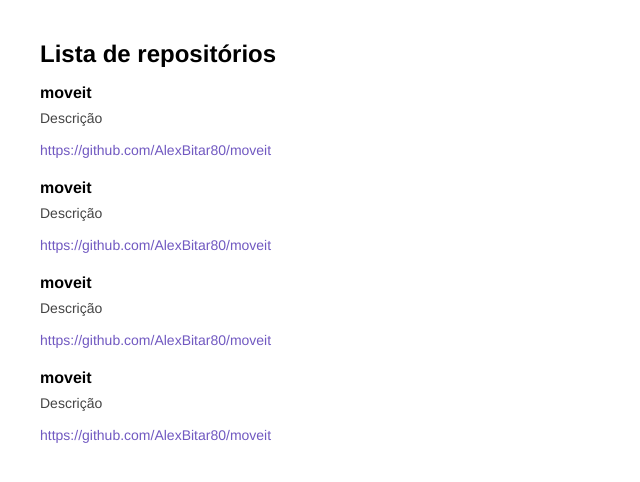
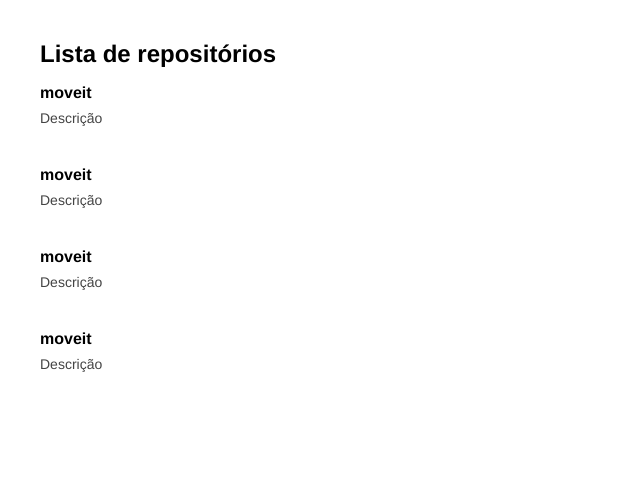
Before and after one commit to AlexBitar80/Ignite-github, a React app: page / in a window 1280 px wide. Shown: the top 482 px of the page, without its empty margins (0-640 px from the left). Built offline with nearby package versions, Linux system fonts and the light colour scheme; no server answers.

Commit message:
"tarefa": alterado nome dos atributos para uso da API

```diff
--- a/src/components/RepositoryItem.jsx
+++ b/src/components/RepositoryItem.jsx
@@ -1,10 +1,10 @@
 export function RepositoryItem(props) {
   return (
     <li>
-      <strong>{props.repository.name ?? 'Default'}</strong>
+      <strong>{props.repository.name}</strong>
       <p>{props.repository.description}</p>
 
-      <a href="">{props.repository.link}</a>
+      <a href="">{props.repository.html_url}</a>
     </li>
   );
 }
```
